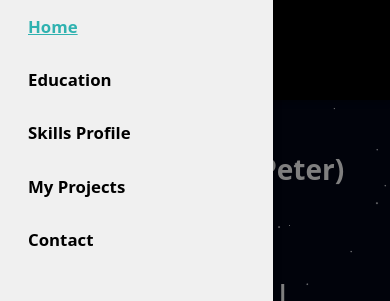
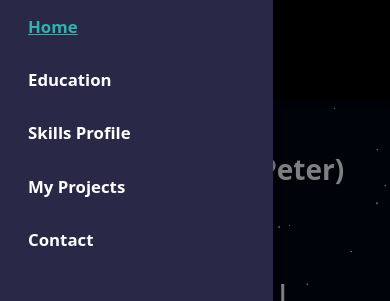
Before and after one commit to Weiran-Zou/my-portfolio-website, a React (Create React App) app: page / in a window 390 px wide. Both pictures are taken after a click on the button 49 px from the left and 50 px from the top of the page. Shown: the top 301 px of the page. Built offline with nearby package versions, Linux system fonts and the light colour scheme.

Commit message:
update side drawer style

```diff
--- a/src/components/Navbar.css
+++ b/src/components/Navbar.css
@@ -12,7 +12,7 @@
 }
 
 #nav a {
-    color: black;
+    color: white;
     font-size: 1.2rem;
     font-weight: bold;
     text-decoration: none;
@@ -42,9 +42,6 @@
     #nav ul {
         flex-direction: row;
     }
-    #nav a{
-        color: white;
-    }
     #nav a:hover{
         color: #40E0D0;
     }
--- a/src/components/SideDrawer.css
+++ b/src/components/SideDrawer.css
@@ -5,6 +5,6 @@
     z-index: 100;
     height: 100vh;
     width: 70%;
-    background: #f0f0f0;
+    background: #292947;
     box-shadow: 0 2px 8px rgba(0, 0, 0, 0.26);
 }
```
